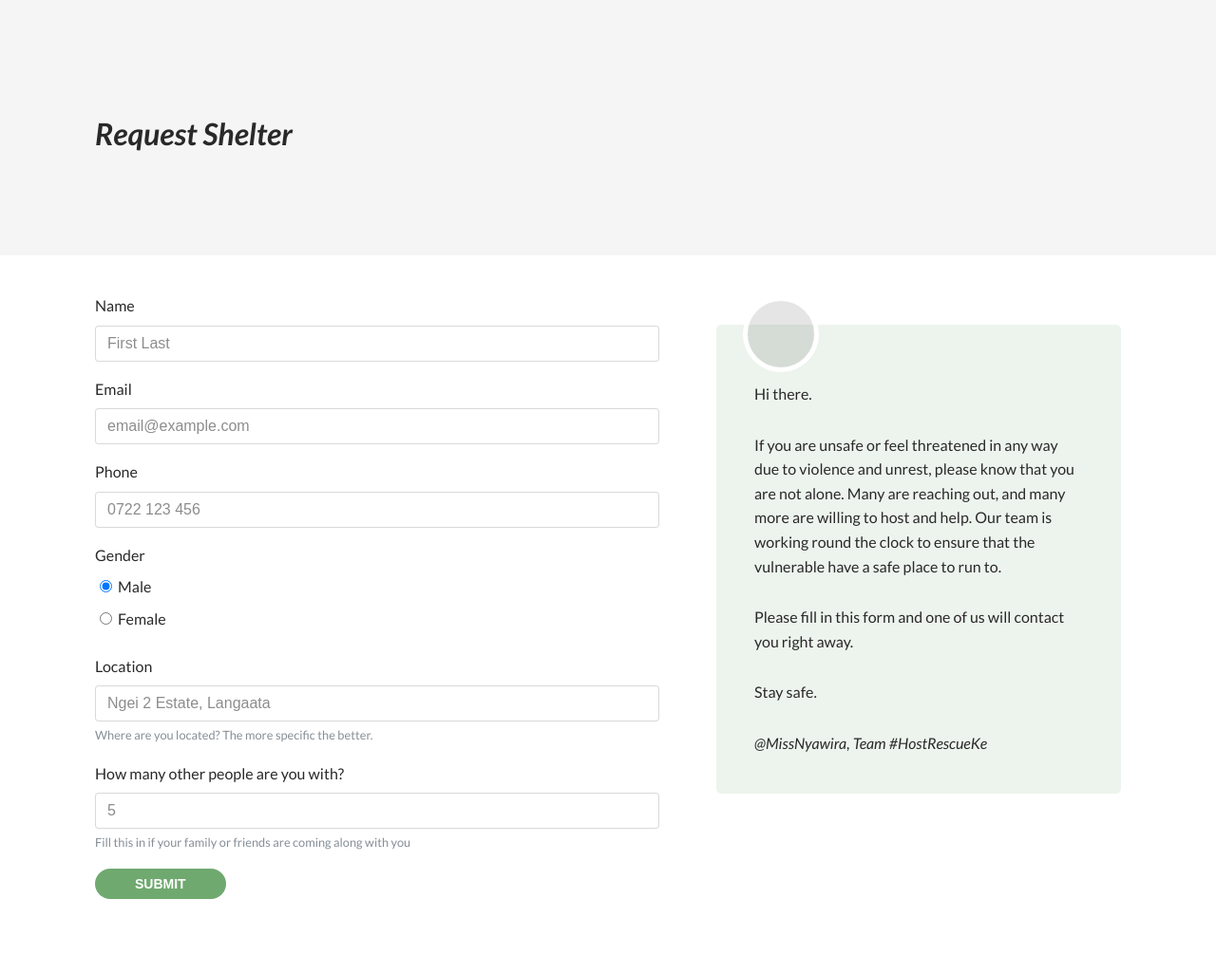
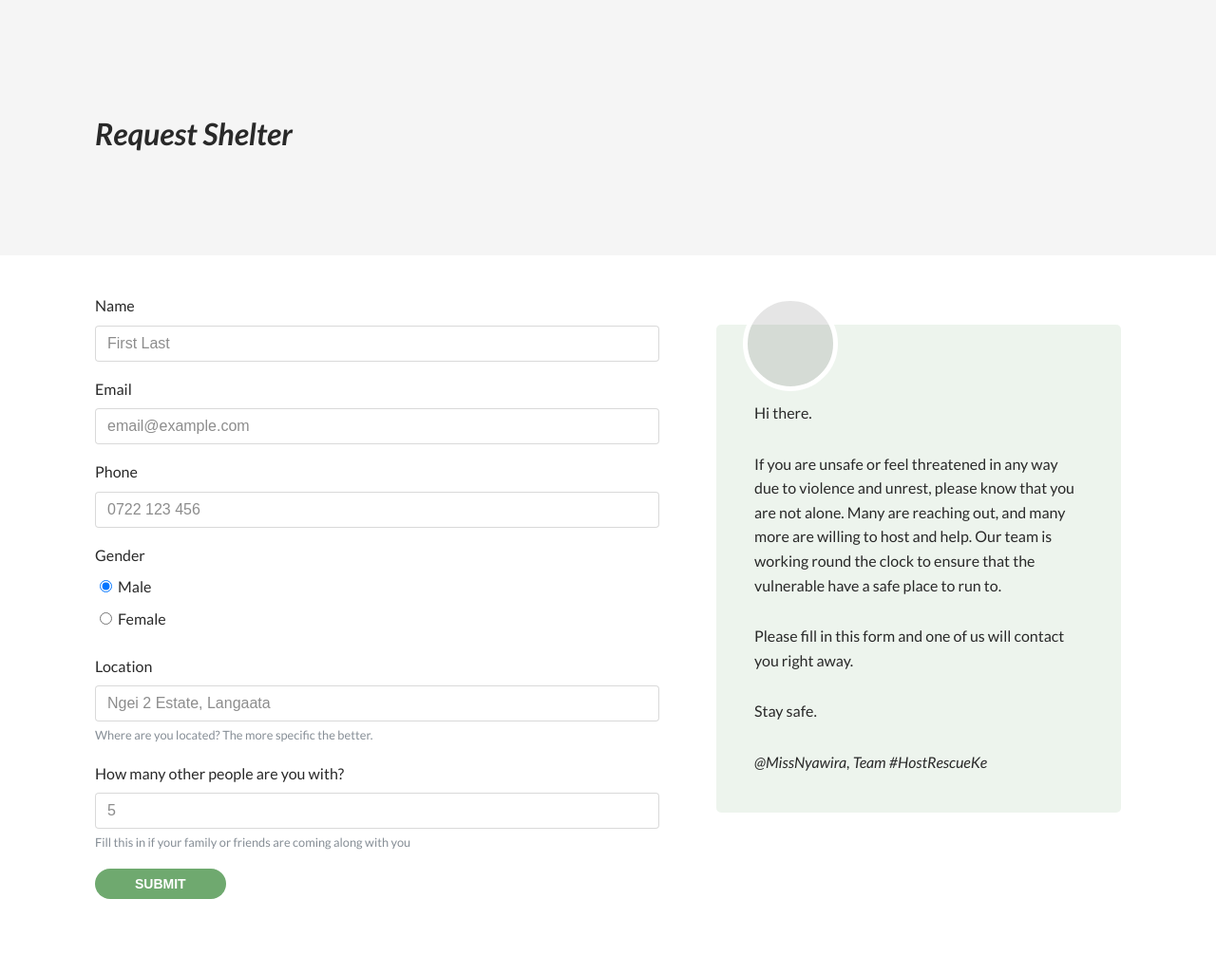
Before and after one commit to tevin/RescueAirBnB, a Flask app: page /requestshelter in a window 1280 px wide. Shown: the part 81-1107 px from the top of the page at 95% size. Run offline with Flask 2, Linux system fonts and the light colour scheme.

Commit message:
Add Nyawira's avi

```diff
--- a/static/assets/css/css.css
+++ b/static/assets/css/css.css
@@ -460,11 +460,11 @@
 .victim-message blockquote .avi {
   margin: -50px 0 10px -12px;
   display: block;
-  width: 70px;
-  height: 70px;
-  -moz-border-radius: 50px;
-  -webkit-border-radius: 50px;
-  border-radius: 50px;
+  width: 90px;
+  height: 90px;
+  -moz-border-radius: 90px;
+  -webkit-border-radius: 90px;
+  border-radius: 90px;
   border: 5px solid #fff;
   float: left;
   background: rgba(0, 0, 0, 0.1);
--- a/static/assets/sass/css.scss
+++ b/static/assets/sass/css.scss
@@ -122,9 +122,9 @@
 		.avi {
 			margin: -50px 0 10px -12px;
 			display: block;
-			width: 70px;
-			height: 70px;
-			@include border-radius(50px);
+			width: 90px;
+			height: 90px;
+			@include border-radius(90px);
 			border: 5px solid #fff;
 			float: left;
 			background: rgba(#000,0.1);
--- a/static/request-shelter.html
+++ b/static/request-shelter.html
@@ -55,7 +55,7 @@
 			<div class="side-col">
 				<aside class="victim-message">
 					<blockquote>
-						<span class="avi"><img src="" alt=""></span>
+						<span class="avi"><img src="assets/img/avi-nyawira.jpg" alt="@MissNyawira"></span>
 						<p>Hi there.</p>
 						<p>If you are unsafe or feel threatened in any way due to violence and unrest, please know that you are not alone. Many are reaching out, and many more are willing to host and help. Our team is working round the clock to ensure that the vulnerable have a safe place to run to.</p>
 						<p>Please fill in this form and one of us will contact you right away.</p>
```
Also changed, not shown: static/assets/img/avi-nyawira.jpg (added).
